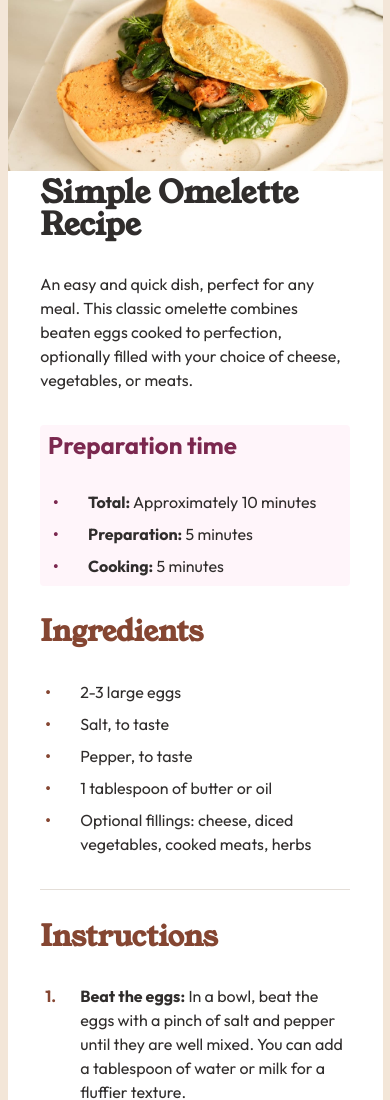
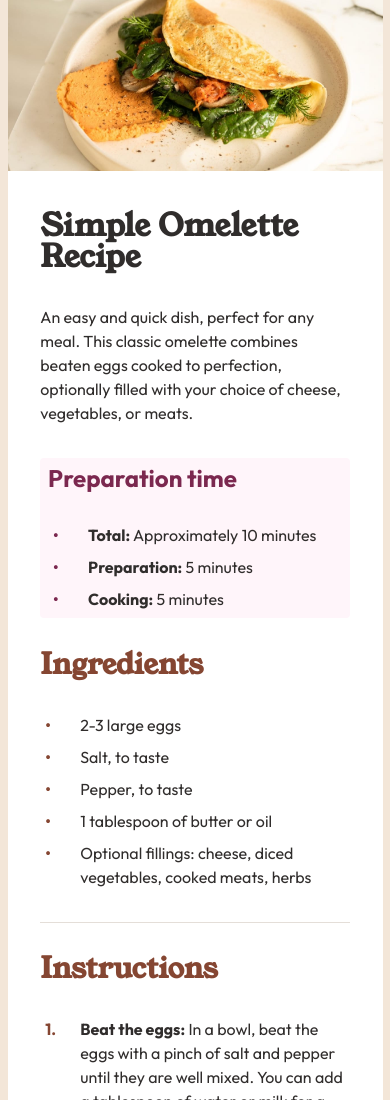
Before and after one commit to shElkhateeb/recipe-page-main, a plain HTML site: page index.html in a window 390 px wide. Shown: the top 1100 px of the page. Drawn offline with Linux system fonts and the light colour scheme.

Commit message:
Fix padding for small screens

```diff
--- a/css/style.css
+++ b/css/style.css
@@ -35,12 +35,8 @@ section {
   margin: 0 auto;
 }
 
-section:not(.box-container, img ~ section) {
+section:not(.box-container) {
   padding: var(--margin) 0;
-}
-
-img ~ section {
-  padding-bottom: var(--margin);
 }
 
 h1,
@@ -175,4 +171,8 @@ main > section:nth-child(3) {
     -o-border-radius: calc(var(--margin) * 1.3);
     border: var(--margin) solid white;
   }
+
+  header > section {
+    margin-top: calc(var(--margin) * -1);
+  }
 }
```
